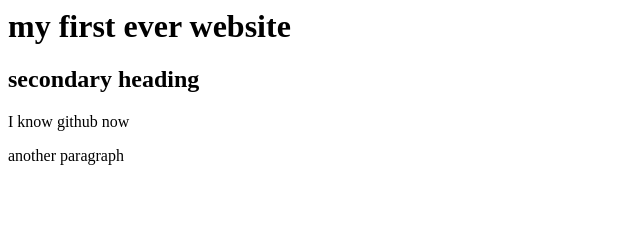
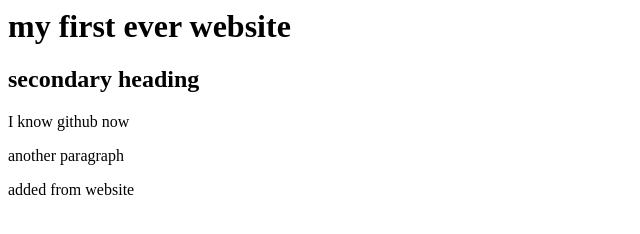
Before and after one commit to habib2838/my-first-website, a plain HTML site: page index.html in a window 1280 px wide. Shown: the whole page, without its empty margins (0-640 px from the left). Drawn offline with Linux system fonts and the light colour scheme.

Commit message:
Update index.html

```diff
--- a/index.html
+++ b/index.html
@@ -3,4 +3,5 @@
     <h2>secondary heading</h2>
     <p>I know github now</p>
     <P>another paragraph</P>
+    <p>added from website</p>
 </body>
```
